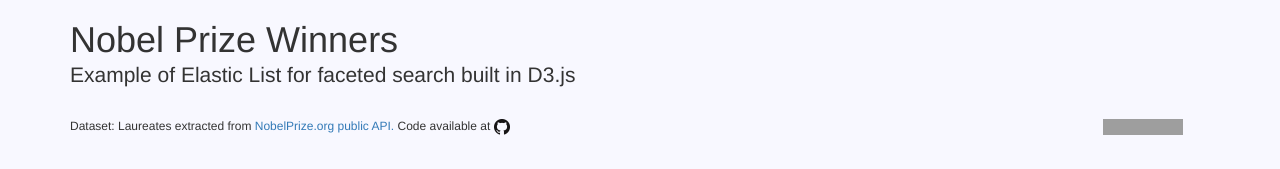
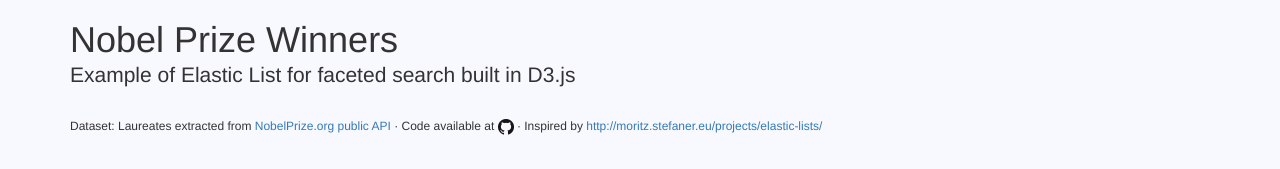
Before and after one commit to sirisacademic/d3-elastic-list, a website: page index.html in a window 1280 px wide. Shown: the top 169 px of the page. Drawn offline with nearby package versions, Linux system fonts and the light colour scheme; grey boxes are pictures that could not be loaded.

Commit message:
added attribution. Removed social links

```diff
--- a/index.html
+++ b/index.html
@@ -18,30 +18,8 @@
 
 		<div class="row">
 			<div class="col-md-9">
-				<h6>Dataset: Laureates extracted from <a href="http://www.nobelprize.org/nobel_organizations/nobelmedia/nobelprize_org/developer/" target="_blank">NobelPrize.org public API.</a>
-				Code available at <img src="img/GitHub-Mark-32px.png" height="16px" width="16px"/></h6>
-			</div>
-			<div class="col-md-3 post-info-social">
-				<span class="links pull-right">
-					<ul>
-					<li><a href="http://twitter.com/home/?status=Elastic list demo with d3.js - http://www.xavigimenez.net/elastic-lists-d3/" title="Tweet this" target="_blank">
-						<img src="http://www.xavigimenez.net/blog/wp-content/themes/xavi-gimenez/images/social/twitter.png" alt="Tweet this" width="16" height="16">
-					</a></li>
-					<li><a href="http://www.facebook.com/sharer.php?u=http://www.xavigimenez.net/elastic-lists-d3/&amp;t=Elastic list demo with d3.js" title="Share on Facebook" target="_blank">
-						<img src="http://www.xavigimenez.net/blog/wp-content/themes/xavi-gimenez/images/social/facebook.png" alt="Share on Facebook" width="16" height="16">
-					</a></li>
-					<li><a href="http://www.linkedin.com/shareArticle?mini=true&amp;title=Elastic list demo with d3.js&amp;url=http://www.xavigimenez.net/elastic-lists-d3" title="Share on LinkedIn" target="_blank">
-						<img src="http://www.xavigimenez.net/blog/wp-content/themes/xavi-gimenez/images/social/linkedin.png" alt="Share on Linkedin" width="16" height="16">
-					</a></li>
-					<li><a href="https://plus.google.com/share?url=http://www.xavigimenez.net/elastic-lists-d3" title="Share on Google+" onclick="javascript:window.open(this.href,
-	  '', 'menubar=no,toolbar=no,resizable=yes,scrollbars=yes,height=600,width=600');return false;" target="_blank">
-						<img src="http://www.xavigimenez.net/blog/wp-content/themes/xavi-gimenez/images/social/google+.png" alt="Share on Google+" width="16" height="16">
-					</a></li>
-					<li><a href="mailto:?Subject=Check out Elastic list demo with d3.js&amp;Body=Read it at http://www.xavigimenez.net/elastic-lists-d3" title="Email this">
-						<img src="http://www.xavigimenez.net/blog/wp-content/themes/xavi-gimenez/images/social/email.png" alt="Email this" width="16" height="16">
-					</a></li>
-					</ul>
-				</span>
+				<h6>Dataset: Laureates extracted from <a href="http://www.nobelprize.org/nobel_organizations/nobelmedia/nobelprize_org/developer/" target="_blank">NobelPrize.org public API</a>
+				 · Code available at <a href="https://github.com/XavierGimenez/d3-elastic-list" target="_blank"><img src="img/GitHub-Mark-32px.png" height="16px" width="16px"/></a> · Inspired by <a target="_blank" href="http://moritz.stefaner.eu/projects/elastic-lists/">http://moritz.stefaner.eu/projects/elastic-lists/</a></h6>
 			</div>
 		</div>
 
```
Also changed, not shown: elastic-list.min.js.
